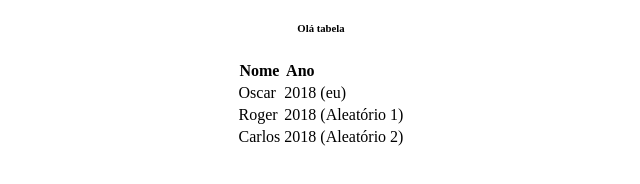
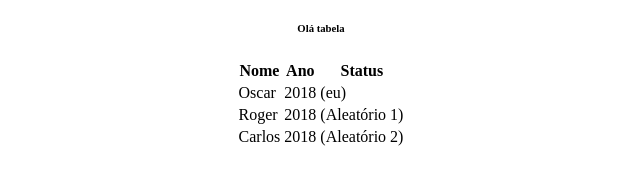
Before and after one commit to OscarFelix128/OscarFelix128.github.io, a plain HTML site: page index.html in a window 1280 px wide. Shown: the part 216-400 px from the top of the page, 319-959 px from the left. Drawn offline with Linux system fonts and the light colour scheme.

Commit message:
Atualizado 1.2

```diff
--- a/index.html
+++ b/index.html
@@ -19,6 +19,7 @@
 			<tr>
 				<th>Nome</th>
 				<th>Ano</th>
+				<th>Status</th>
 			</tr>
 		</thead>
 		<tbody>
```
